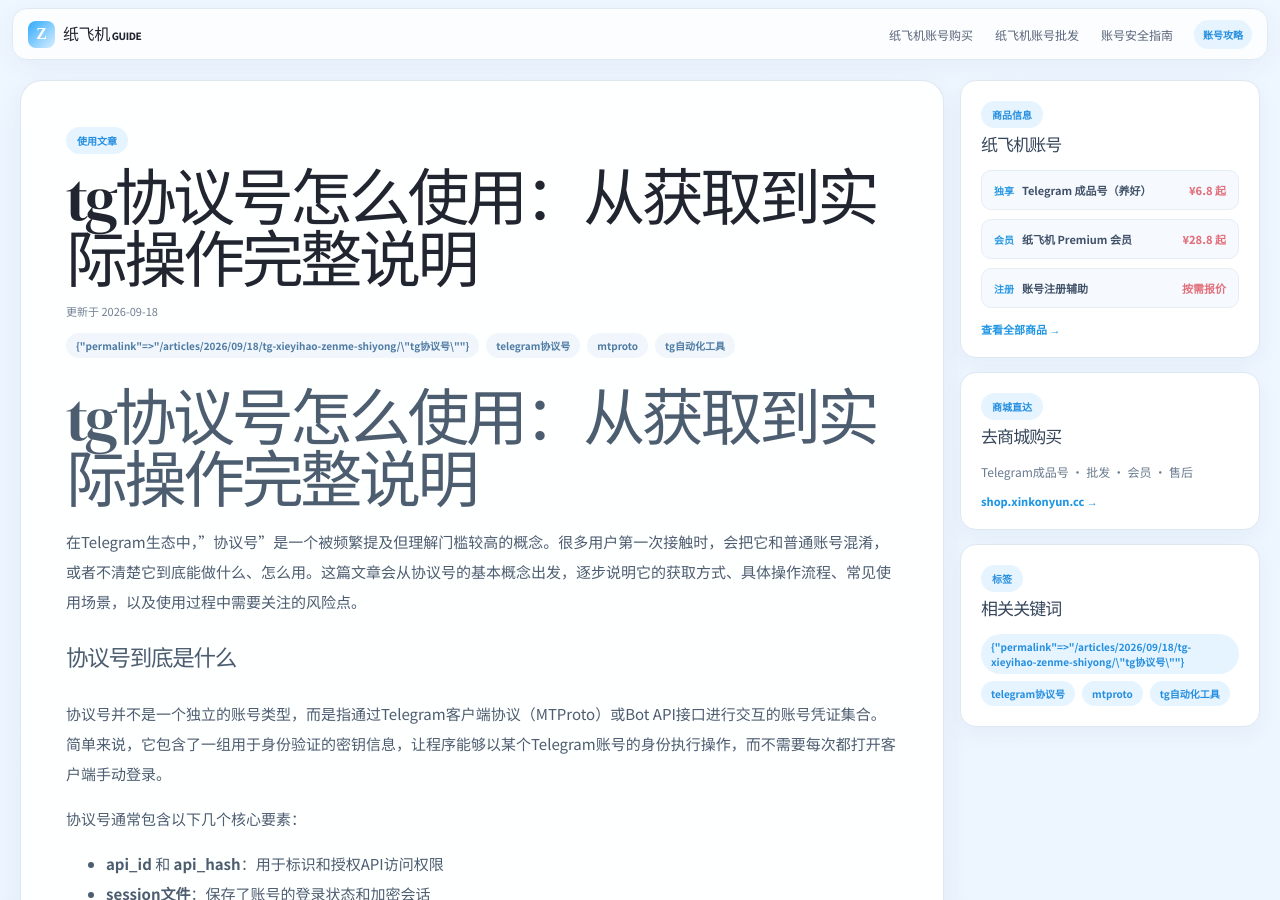
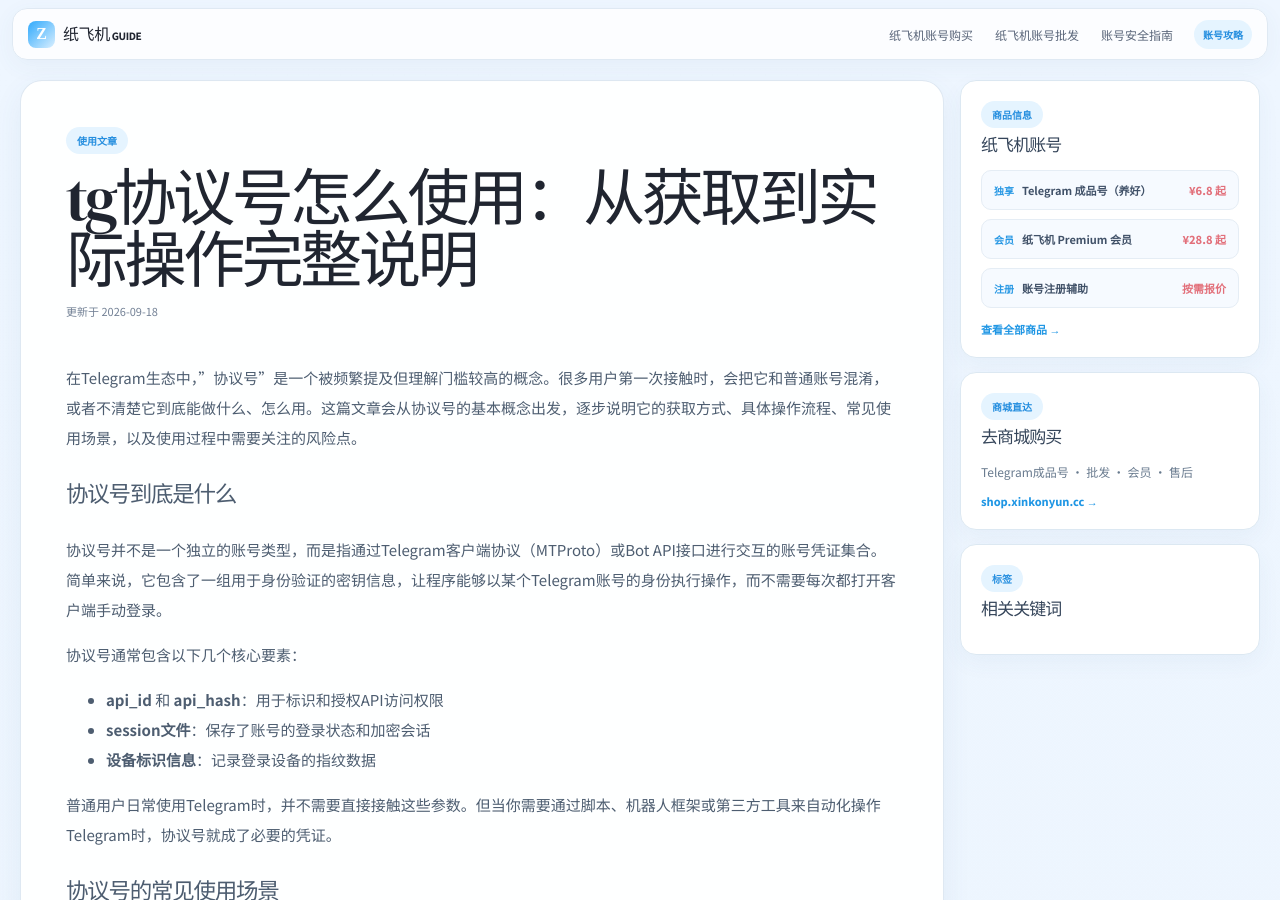
Before and after one commit to zhifejizhanghao/zhifejizhanghao.github.io, a Jekyll site: the page built from _posts/2026-09-18-tg-xieyihao-zenme-shiyong.md, in a window 1280 px wide and 900 px high. Built offline with Jekyll 4.4.1, drawn with Linux system fonts in a browser that asks for light colours.

Commit message:
fix YAML and H1: 2026-09-18-tg-xieyihao-zenme-shiyong.md

```diff
--- a/_posts/2026-09-18-tg-xieyihao-zenme-shiyong.md
+++ b/_posts/2026-09-18-tg-xieyihao-zenme-shiyong.md
@@ -3,11 +3,9 @@ layout: post
 category: 使用文章
 title: tg协议号怎么使用：从获取到实际操作完整说明
 description: tg协议号怎么使用：从获取到实际操作完整说明
-tags: [
-permalink: /articles/2026/09/18/tg-xieyihao-zenme-shiyong/"tg协议号", "telegram协议号", "mtproto", "tg自动化工具"]
+permalink: /articles/tg-xieyihao-zenme-shiyong/
+tags: []
 ---
-
-# tg协议号怎么使用：从获取到实际操作完整说明
 
 在Telegram生态中，"协议号"是一个被频繁提及但理解门槛较高的概念。很多用户第一次接触时，会把它和普通账号混淆，或者不清楚它到底能做什么、怎么用。这篇文章会从协议号的基本概念出发，逐步说明它的获取方式、具体操作流程、常见使用场景，以及使用过程中需要关注的风险点。
 
```
